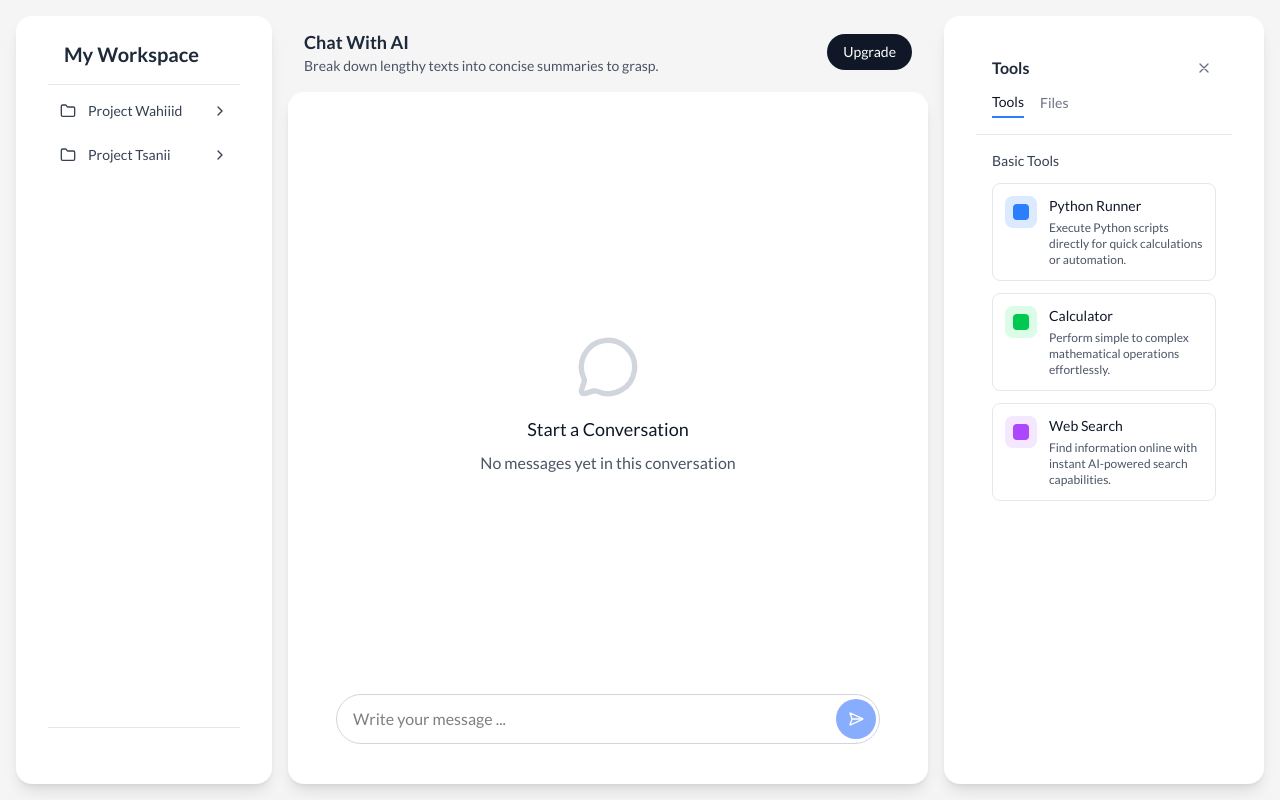
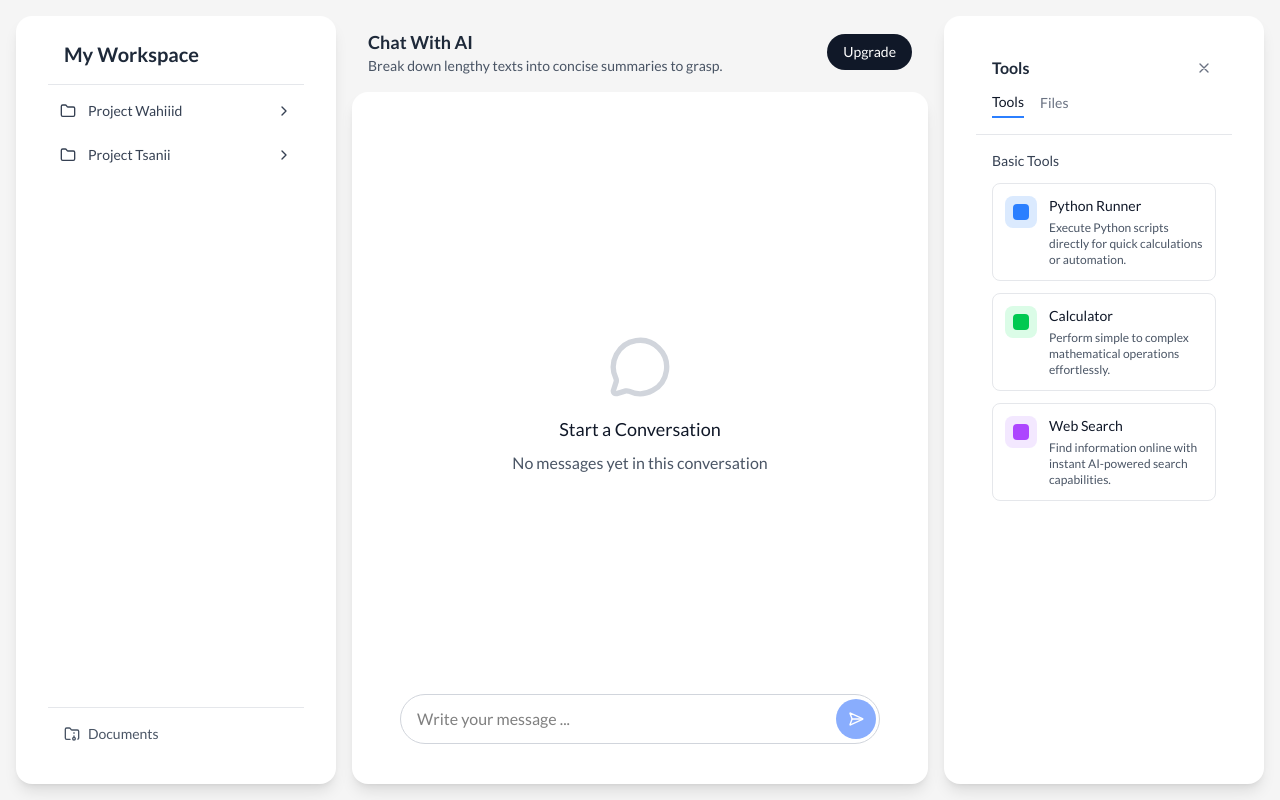
Before and after one commit to gomgomgit/lagi-lagi-doculazer, a Vue app: page / in a window 1280 px wide. Built offline with nearby package versions, Linux system fonts and the light colour scheme.

Commit message:
update dulu aja

```diff
--- a/src/components/BaseLayout.vue
+++ b/src/components/BaseLayout.vue
@@ -1,7 +1,7 @@
 <template>
   <div class="flex h-screen bg-base gap-4 p-4">
     <!-- Sidebar -->
-    <aside class="w-64 base-card bg-card text-base flex flex-col">
+    <aside class="w-80 base-card bg-card text-base flex flex-col">
       <!-- Sidebar Header -->
       <div class="p-4 pt-0 border-b border-gray-200">
         <h1 class="text-xl font-bold text-gray-800">My Workspace</h1>
@@ -28,6 +28,14 @@
 
       <!-- Sidebar Footer -->
       <div class="p-4 border-t border-gray-200">
+        <router-link
+          :to="isOnChatPage ? '/documents' : '/'"
+          class="flex items-center gap-2 text-sm text-gray-600 hover:text-gray-800 transition-colors"
+        >
+          <FolderArchiveIcon v-if="isOnChatPage" class="w-4 h-4" />
+          <MessageCircleIcon v-else class="w-4 h-4" />
+          <span>{{ isOnChatPage ? 'Documents' : 'Back to Chat' }}</span>
+        </router-link>
       </div>
     </aside>
 
@@ -58,7 +66,7 @@
 </template>
 
 <script setup>
-import { ChevronDownIcon, ChevronRightIcon, CircleChevronDownIcon, FolderArchiveIcon } from 'lucide-vue-next'
+import { ChevronDownIcon, ChevronRightIcon, CircleChevronDownIcon, FolderArchiveIcon, MessageCircleIcon } from 'lucide-vue-next'
 import { computed, ref } from 'vue'
 import { useRoute, useRouter } from 'vue-router'
 import ProjectAccordion from '@/components/ui/ProjectAccordion.vue'
@@ -164,4 +172,9 @@ const currentHeader = computed(() => {
 const currentSubtitle = computed(() => {
   return route.meta?.subtitle || 'Default subtitle for this page.'
 })
+
+// Computed property untuk mendeteksi apakah sedang di halaman chat
+const isOnChatPage = computed(() => {
+  return route.name === 'chat' || route.name === 'chat-conversation'
+})
 </script>
```
